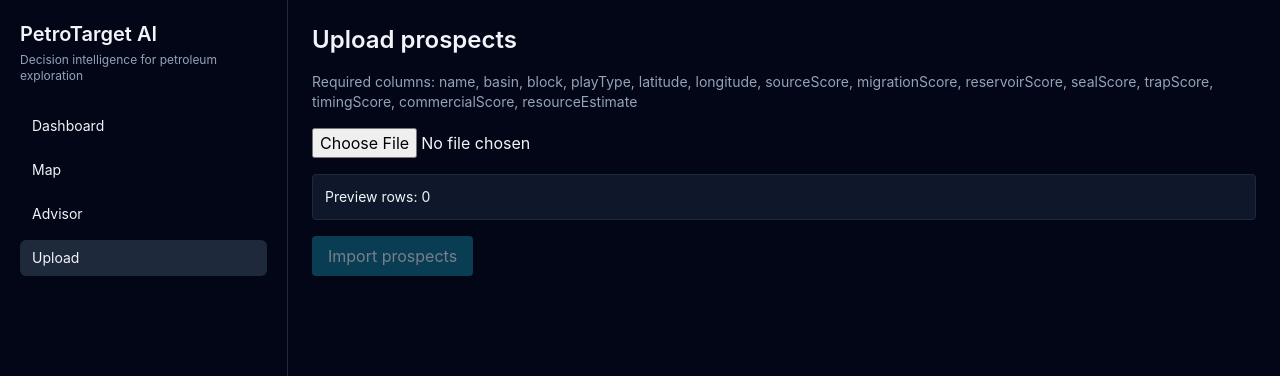
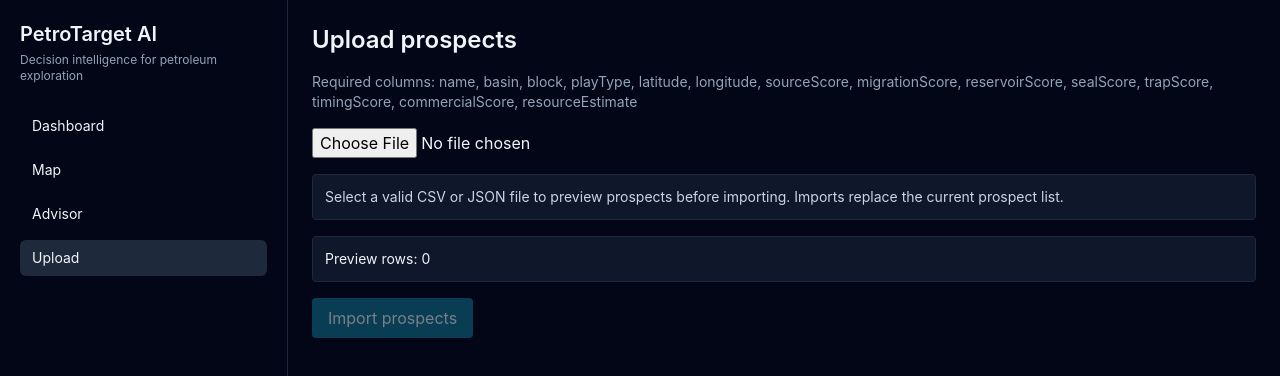
Before and after one commit to frandelyerro/delye, a React (Vite) app: page /upload in a window 1280 px wide. Shown: the top 376 px of the page. Built offline with nearby package versions, Linux system fonts and the light colour scheme.

Commit message:
fix: clarify upload import states

```diff
--- a/src/pages/UploadPage.tsx
+++ b/src/pages/UploadPage.tsx
@@ -6,10 +6,14 @@ import { getRequiredColumns, parseCsvProspects, parseJsonProspects } from '../ut
 export function UploadPage() {
   const [preview, setPreview] = useState<Prospect[]>([]);
   const [error, setError] = useState('');
+  const [selectedFileName, setSelectedFileName] = useState('');
+  const [successMessage, setSuccessMessage] = useState('');
   const replaceProspects = useProspectStore((s) => s.replaceProspects);
   // Default behavior is replace; appendProspects is available in the store for future UX modes.
 
   const onFile = async (file: File) => {
+    setSelectedFileName(file.name);
+    setSuccessMessage('');
     try {
       const text = await file.text();
       const rows = file.name.endsWith('.json') ? parseJsonProspects(text) : parseCsvProspects(text);
@@ -24,10 +28,13 @@ export function UploadPage() {
   return <div className="space-y-4"><h2 className="text-2xl font-semibold">Upload prospects</h2>
     <p className="text-sm text-slate-400">Required columns: {getRequiredColumns().join(', ')}</p>
     <input type="file" accept=".csv,.json" onChange={(e) => e.target.files?.[0] && onFile(e.target.files[0])} className="block"/>
-    {error && <div className="text-red-400 text-sm">{error}</div>}
+    {!selectedFileName && <div className="bg-slate-900 border border-slate-800 rounded p-3 text-sm text-slate-300">Select a valid CSV or JSON file to preview prospects before importing. Imports replace the current prospect list.</div>}
+    {selectedFileName && !error && !preview.length && <div className="bg-slate-900 border border-slate-800 rounded p-3 text-sm text-slate-300">Selected file: {selectedFileName}</div>}
+    {error && <div className="bg-red-950 border border-red-800 rounded p-3 text-sm text-red-200">{error}</div>}
+    {successMessage && <div className="bg-green-950 border border-green-800 rounded p-3 text-sm text-green-200">{successMessage}</div>}
     <div className="bg-slate-900 border border-slate-800 rounded p-3 text-sm max-h-72 overflow-auto">Preview rows: {preview.length}
       {preview.slice(0, 5).map((p) => <div key={p.id} className="border-t border-slate-800 mt-2 pt-2">{p.name} - {p.basin} - {p.block}</div>)}
     </div>
-    <button disabled={!preview.length} onClick={() => replaceProspects(preview)} className="bg-cyan-700 disabled:opacity-50 rounded px-4 py-2">Import prospects</button>
+    <button disabled={!preview.length} onClick={() => { replaceProspects(preview); setSuccessMessage(`Imported ${preview.length} prospects successfully.`); }} className="bg-cyan-700 disabled:opacity-50 rounded px-4 py-2">Import prospects</button>
   </div>;
 }
```
